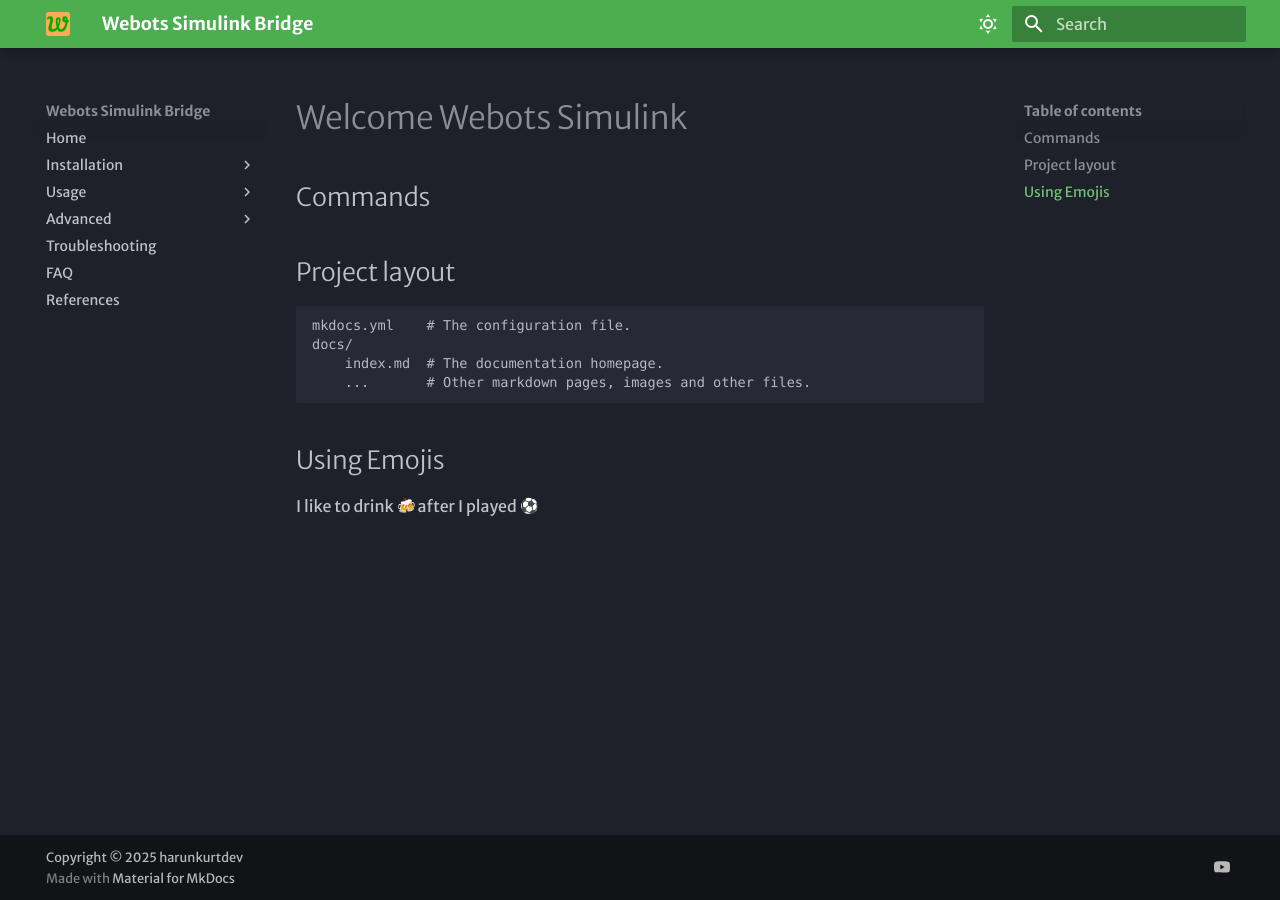
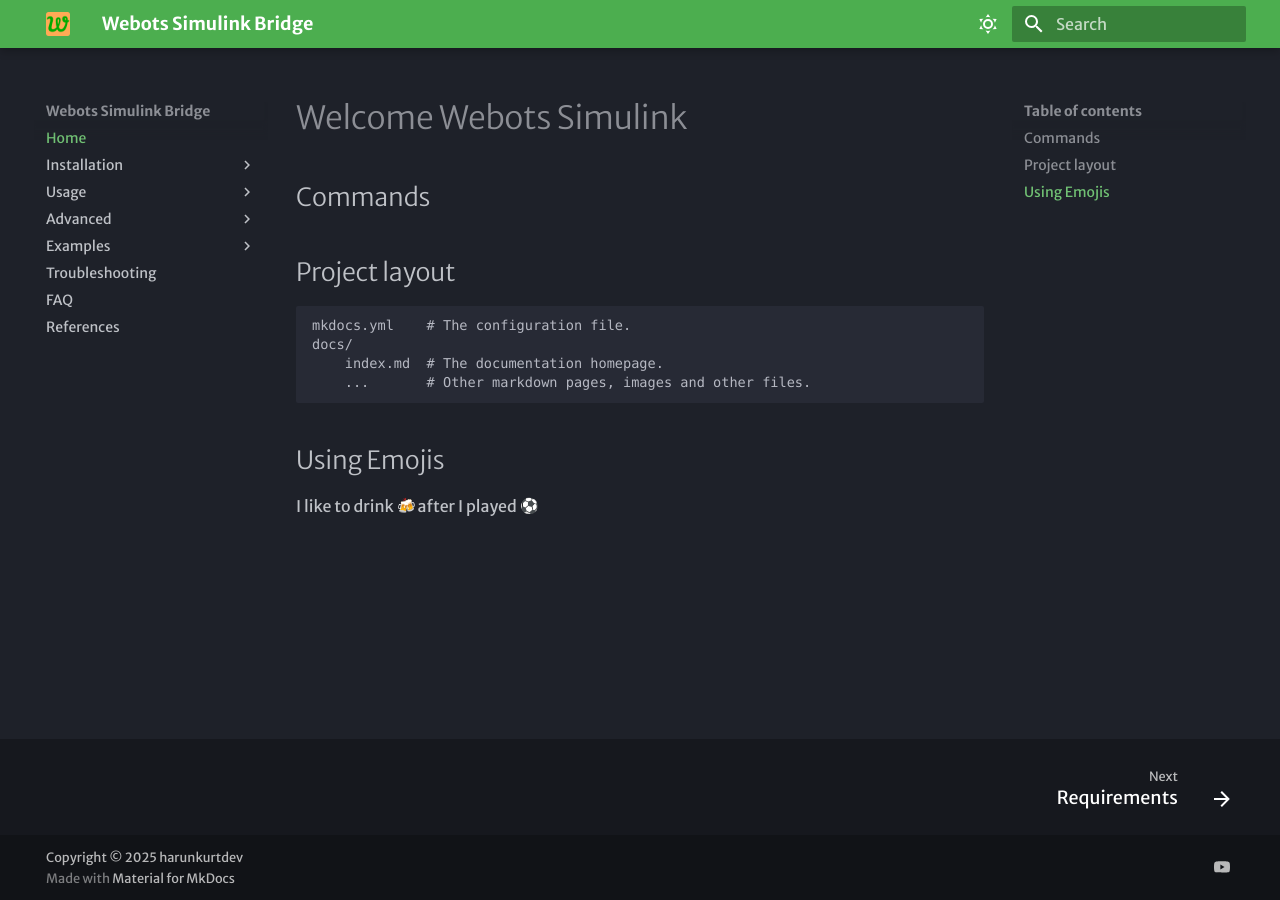
Before and after one commit to harunkurtdev/webots-simulink, an MkDocs documentation site: the page built from docs/index.md, in a window 1280 px wide. Built offline with MkDocs 1.6.1 and Material for MkDocs 9.7.7, drawn with Linux system fonts in a browser that asks for light colours; emoji names are drawn with the system emoji font; some web fonts are replaced; some of the changed lines change nothing that is shown.

Commit message:
add examples

```diff
--- a/mkdocs.yml
+++ b/mkdocs.yml
@@ -5,9 +5,9 @@
 site_keywords: Webots, Simulink, Robotics, Simulation, Bridge
 
 nav:
-  - Home: ./docs/index.md
+  - Home: index.md
   - Installation:
-      - Requirements: ./docs/installation/requirements.md
+      - Requirements: installation/requirements.md
       - Setup: installation/setup.md
   - Usage:
       - Connecting Webots and Simulink: usage/connecting.md
@@ -16,6 +16,11 @@
   - Advanced:
       - Customizing the Bridge: advanced/customization.md
       - Debugging: advanced/debugging.md
+  - Examples:
+      - Inverted Pendulum Example: examples/inverted-pendulum.md
+      - Wheel Chair Example: examples/wheel-chair.md
+      - Crazy Drone Example: examples/crazyflie-drone.md
+      - BlueBoat USV Example: examples/blueboat-usv.md
   - Troubleshooting: troubleshooting.md
   - FAQ: faq.md
   - References: references.md
```
